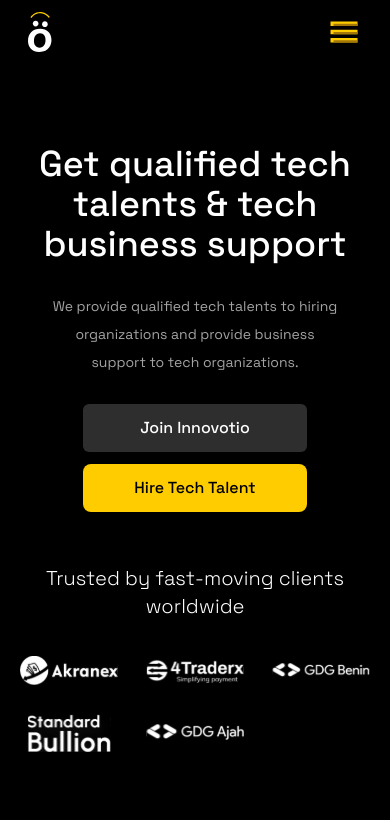
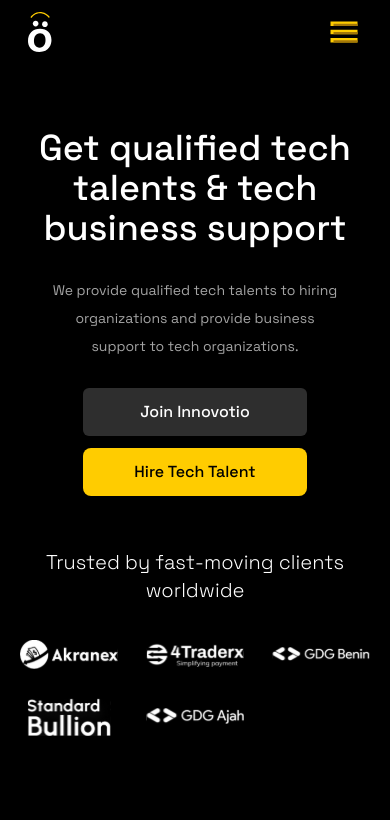
Before and after one commit to Innovotio/Innovotio-Website, a Next.js app: page / in a window 390 px wide. Shown: the top 820 px of the page. Built offline with nearby package versions, Linux system fonts and the light colour scheme.

Commit message:
fix: Home page

```diff
--- a/src/components/Header.js
+++ b/src/components/Header.js
@@ -4,7 +4,7 @@
   return (
     <>
       <div className="cursor-pointer">
-        <div className=" xl:pt-64 lg:pt-40 md:pt-32 pt-20 px-5">
+        <div className=" xl:pt-64 lg:pt-40 md:pt-28 pt-16 px-5">
           <div className="flex justify-center items-center px-4 flex-col text-center w-full">
             <h1 className="md:text-6xl text-4xl lg:max-w-4xl max-w-2xl leading-10 font-medium text-white">
               Get qualified tech talents & tech business support
```
